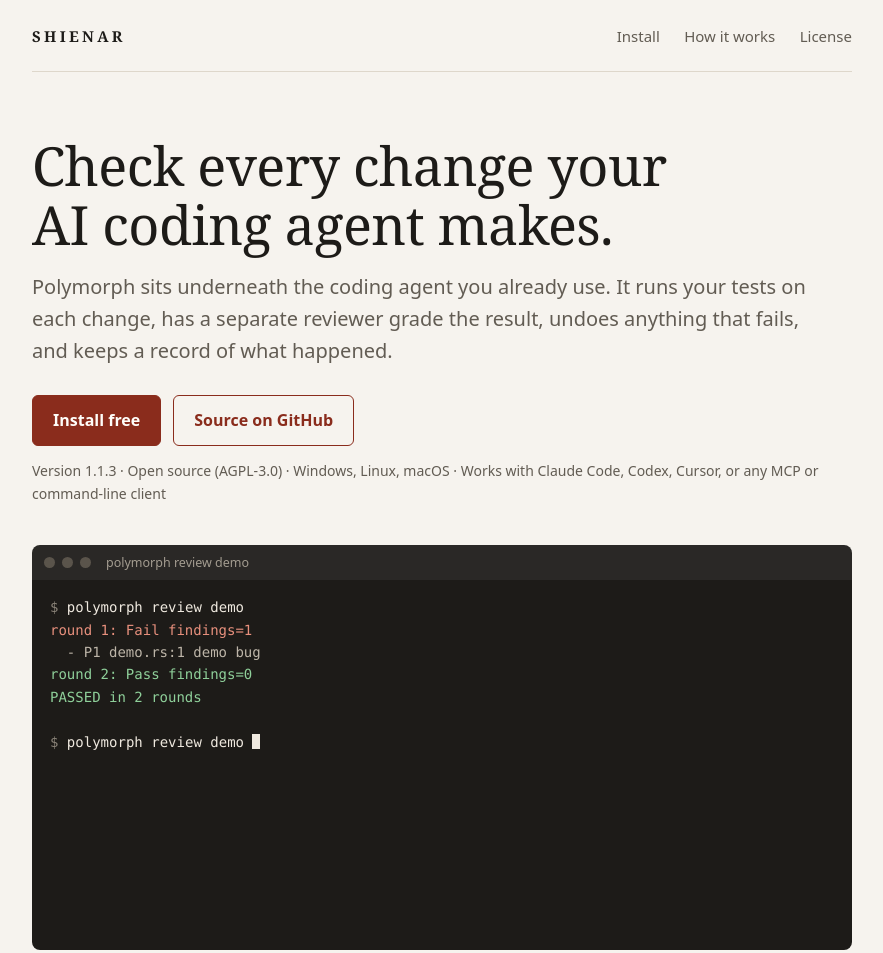
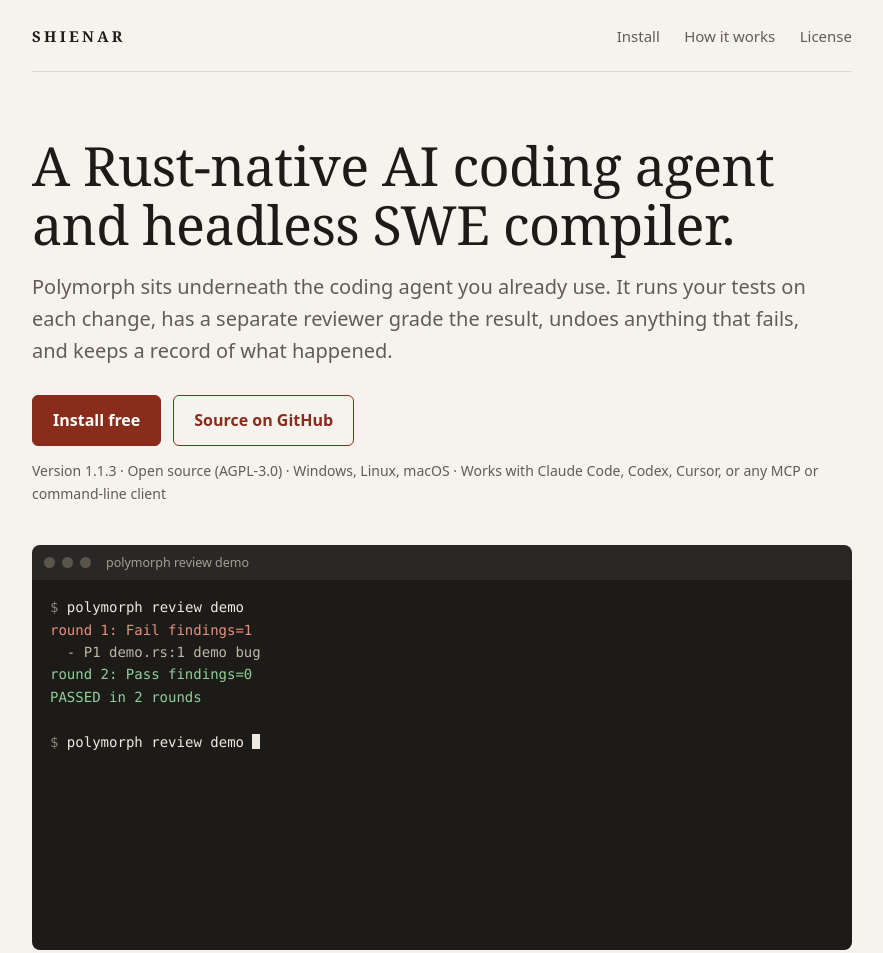
Before and after one commit to walkthestars/shienar.com, a plain HTML site: page index.html in a window 1280 px wide. Shown: the top 953 px of the page, without its empty margins (198-1081 px from the left). Drawn offline with Linux system fonts and the light colour scheme.

```diff
--- a/index.html
+++ b/index.html
@@ -124,7 +124,7 @@
 
 <main>
 <section class="hero">
-  <h1>Check every change your AI coding agent makes.</h1>
+  <h1>A Rust-native AI coding agent and headless SWE compiler.</h1>
   <p class="lede">Polymorph sits underneath the coding agent you already use. It runs your tests on each change, has a separate reviewer grade the result, undoes anything that fails, and keeps a record of what happened.</p>
   <div class="cta">
     <a class="btn primary" href="#install">Install free</a>
```
